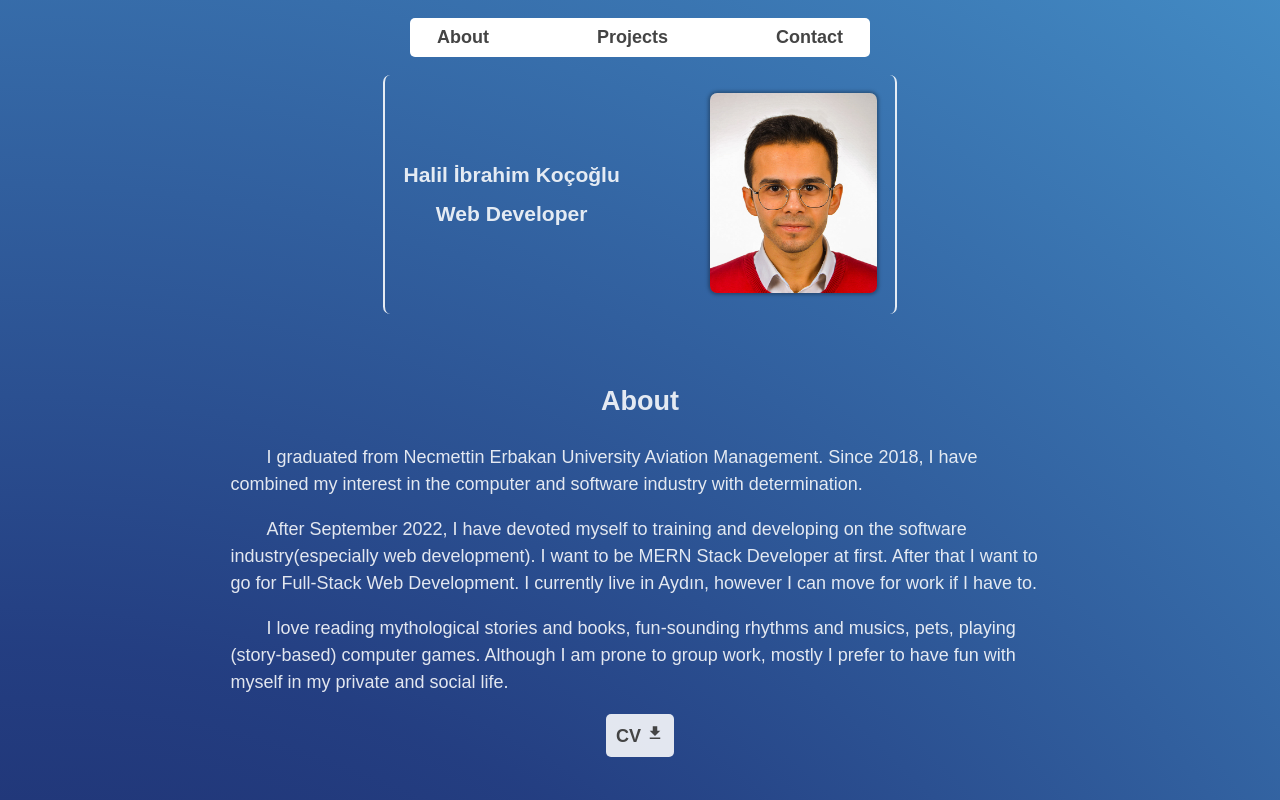
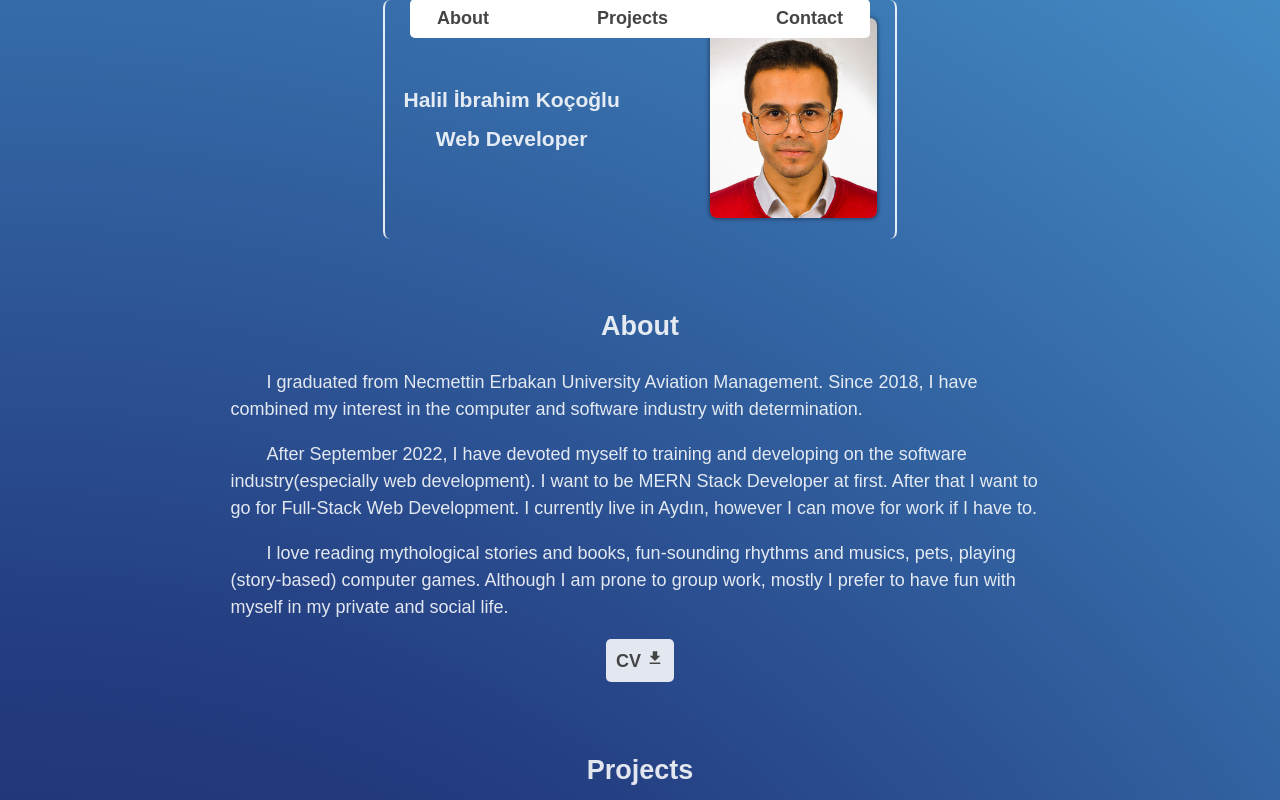
Before and after one commit to halilkocoglu/portfolio-website-frontend, a React (Vite) app: page / in a window 1280 px wide. Shown: the top 800 px of the page. Built offline with nearby package versions, Linux system fonts and the light colour scheme.

Commit message:
header position update

```diff
--- a/src/components/Header/header.css
+++ b/src/components/Header/header.css
@@ -7,6 +7,8 @@
 }
 
 .navbar {
+    position: fixed;
+    margin-top: 3rem;
     display: flex;
     flex-direction: row;
     gap: 5rem;
```
